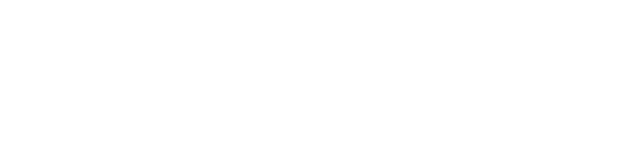
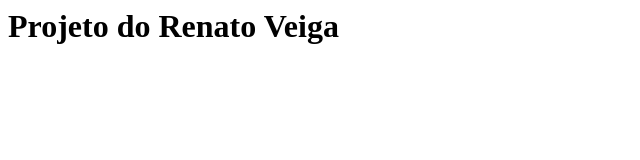
Before and after one commit to Renatovds/curso-git, a plain HTML site: page index.html in a window 1280 px wide. Shown: the whole page, without its empty margins (0-640 px from the left). Drawn offline with Linux system fonts and the light colour scheme.

Commit message:
Adicionando titulo

```diff
--- a/index.html
+++ b/index.html
@@ -1,6 +1,6 @@
 <html>
 <head>
-
+    <h1>Projeto do Renato Veiga</h1>
 </head>
     <body>
 
```
